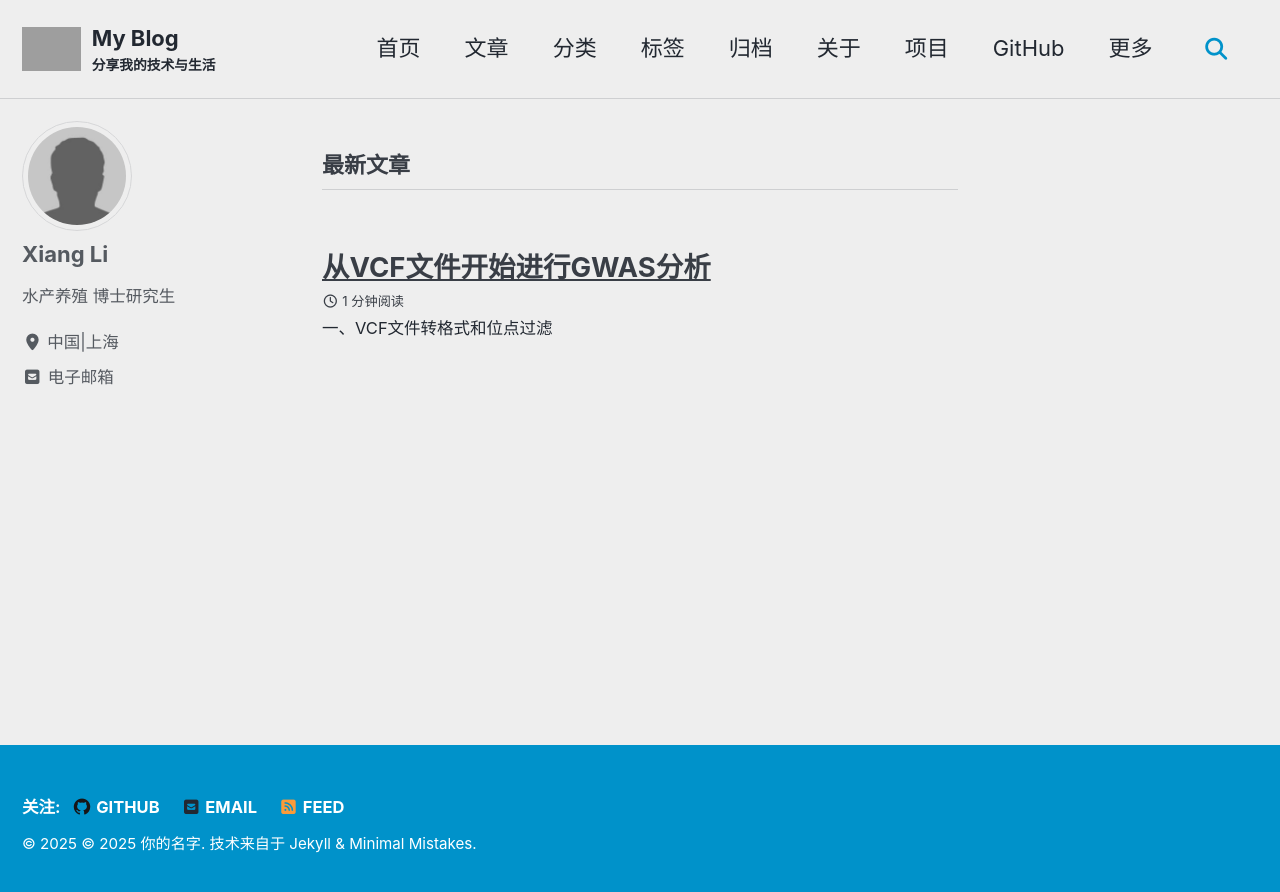
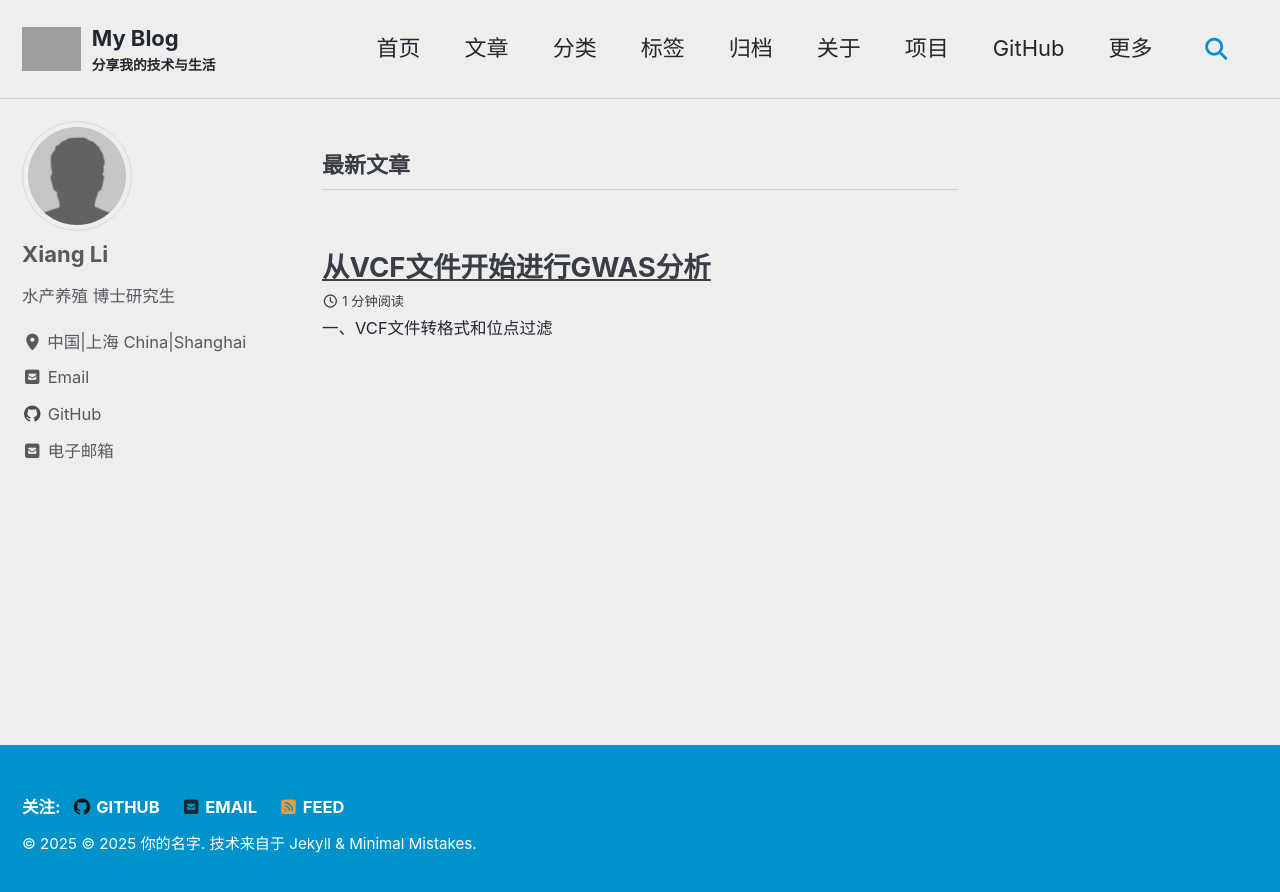
Before and after one commit to Fultar/Fultar.github.io, a Jekyll site: the page built from index.html, in a window 1280 px wide. Shown: the top 892 px of the page. Built offline with Jekyll 4.4.1, drawn with Linux system fonts in a browser that asks for light colours; cached includes are drawn as plain includes; the list of posts is cut into pages by our own code; part of the change alters nothing that is shown; grey boxes are pictures that could not be loaded.

Commit message:
Update _config.yml

```diff
--- a/_config.yml
+++ b/_config.yml
@@ -129,12 +129,12 @@ author:
   name             : "Xiang Li"
   avatar           : "/assets/images/bio-photo.jpg" # path of avatar image, e.g. "/assets/images/bio-photo.jpg"
   bio              : "水产养殖 博士研究生"
-  location         : "中国|上海"
+  location         : "中国|上海 \n China|Shanghai"
   email            : "lixianghezi@163.com"
   links:
     - label: "Email"
       icon: "fas fa-fw fa-envelope-square"
-      # url: "mailto:your.name@email.com"
+      url: "mailto:lixianghezi@163.com.com"
     - label: "Website"
       icon: "fas fa-fw fa-link"
       # url: "https://your-website.com"
@@ -146,7 +146,7 @@ author:
       # url: "https://facebook.com/"
     - label: "GitHub"
       icon: "fab fa-fw fa-github"
-      # url: "https://github.com/"
+      url: "https://github.com/Fultar/"
     - label: "Instagram"
       icon: "fab fa-fw fa-instagram"
       # url: "https://instagram.com/"
```
